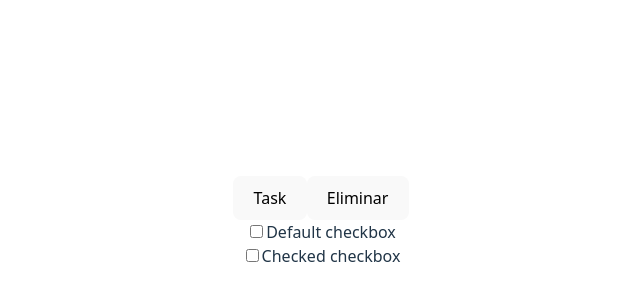
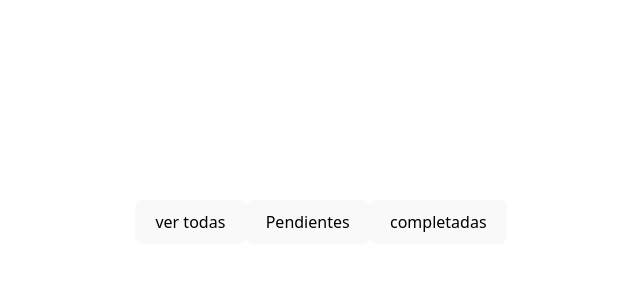
Before and after one commit to PabloRodCe/webExamen2, a React (Vite) app: page / in a window 1280 px wide. Shown: the part 178-478 px from the top of the page, without its empty margins (319-959 px from the left). Built offline with nearby package versions, Linux system fonts and the light colour scheme.

Commit message:
se cra los botones para los simples
botonese

```diff
--- a/src/App.jsx
+++ b/src/App.jsx
@@ -8,43 +8,11 @@ function App() {
 
   return (
     <>
-  <>
-  <a className="btn btn-primary" href="#" role="button">
-
-  </a>
-  <button className="btn btn-primary" type="submit">
-    Task
-  </button>
-  <button className="btn btn-primary" type="submit">
-    Eliminar
-  </button>
-
-</>
-<div className="container-ms">{<>
-  <div className="form-check">
-    <input
-      className="form-check-input"
-      type="checkbox"
-      defaultValue=""
-      id="checkDefault"
-    />
-    <label className="form-check-label" htmlFor="checkDefault">
-      Default checkbox
-    </label>
-  </div>
-  <div className="form-check">
-    <input
-      className="form-check-input"
-      type="checkbox"
-      defaultValue=""
-      id="checkChecked"
-      defaultChecked=""
-    />
-    <label className="form-check-label" htmlFor="checkChecked">
-      Checked checkbox
-    </label>
-  </div>
-</>}</div>
+    <div className='filtros'>
+      <button onClick={()=> setFilter("todas")} > ver todas </button>
+      <button onClick={()=> setFilter("Pendientes")} > Pendientes </button>
+      <button onClick={()=> setFilter("completadas")} > completadas </button>
+    </div>
 
 
     </>
```
